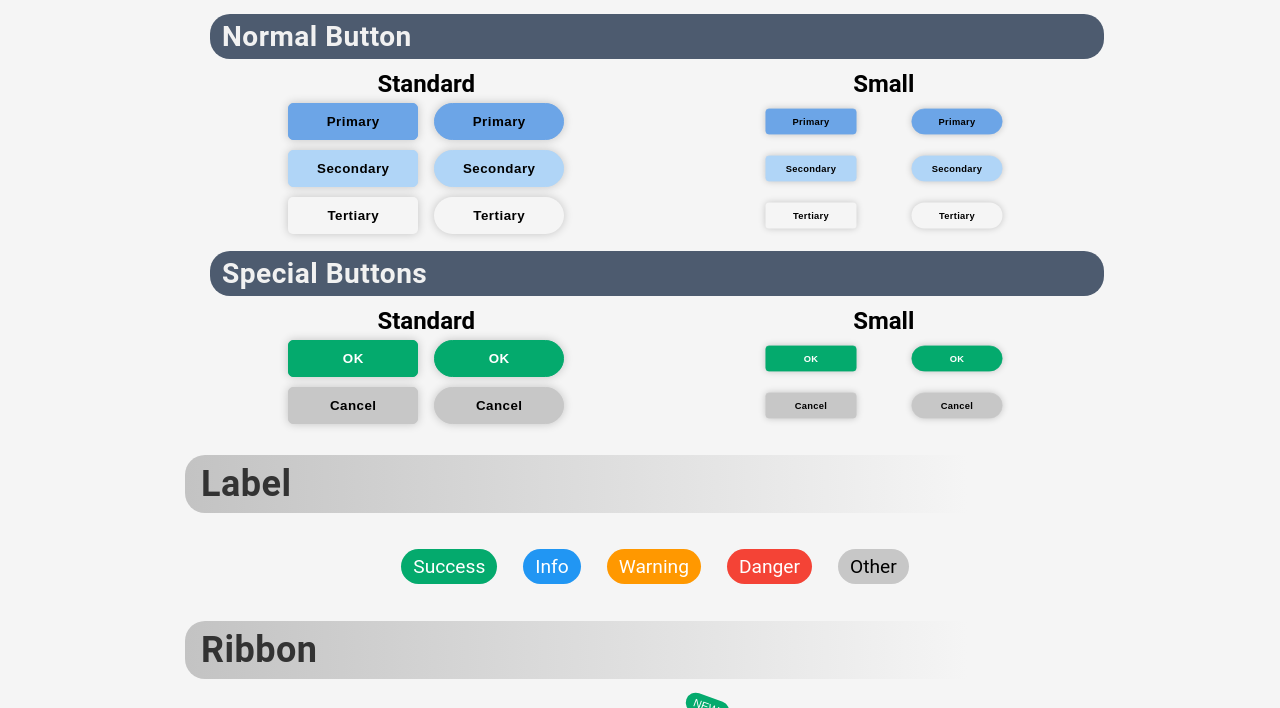
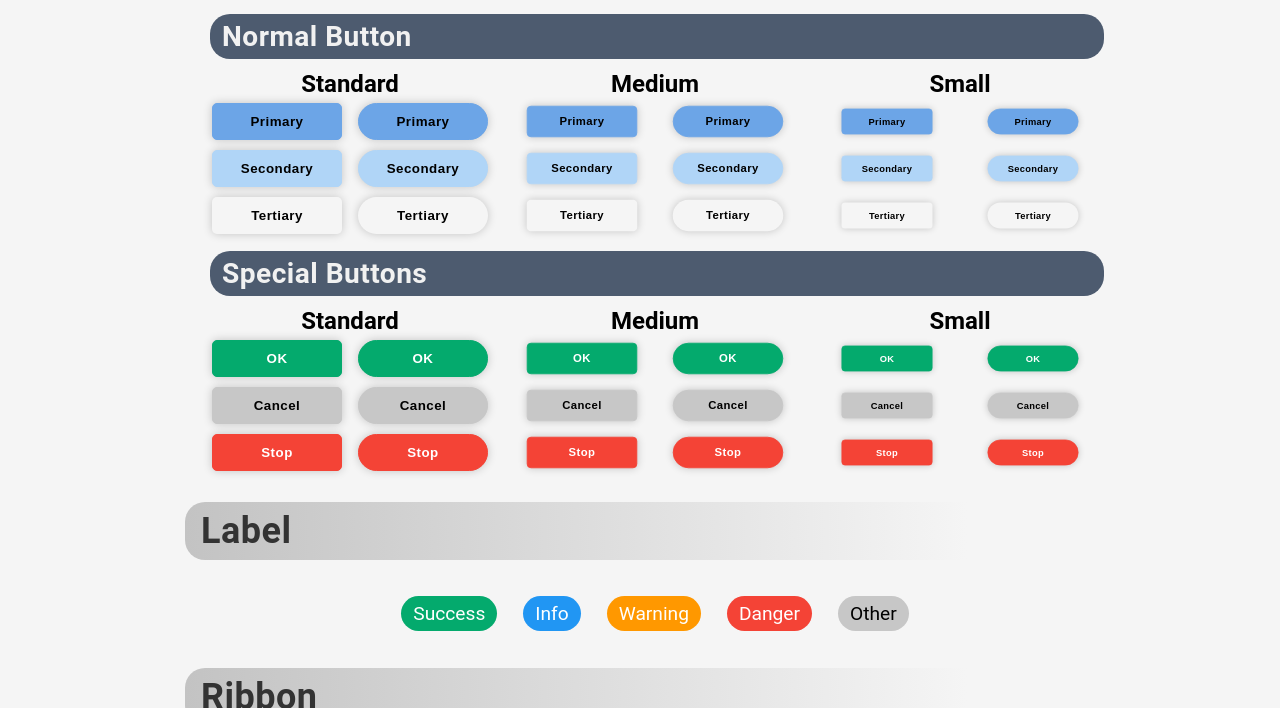
Before and after one commit to PRBDUDE/SCSS-Playground, a website: page src/index.html in a window 1280 px wide. Shown: the part 392-1100 px from the top of the page. Drawn offline with nearby package versions, Linux system fonts and the light colour scheme; files that its build step writes are made by us from their sources.

Commit message:
add more buttons

```diff
--- a/src/index.html
+++ b/src/index.html
@@ -55,6 +55,9 @@
                     <h4>Standard</h4>
                 </div>
                 <div>
+                    <h4>Medium</h4>
+                </div>
+                <div>
                     <h4>Small</h4>
                 </div>
             </div>
@@ -62,6 +65,10 @@
                 <div>
                     <button type="button" class="button-primary">Primary</button>
                     <button type="button" class="button-primary pill">Primary</button>
+                </div>
+                <div>
+                    <button type="button" class="medium-button-primary">Primary</button>
+                    <button type="button" class="medium-button-primary pill">Primary</button>
                 </div>
                 <div>
                     <button type="button" class="small-button-primary">Primary</button>
@@ -74,6 +81,10 @@
                     <button type="button" class="button-secondary pill">Secondary</button>
                 </div>
                 <div>
+                    <button type="button" class="medium-button-secondary">Secondary</button>
+                    <button type="button" class="medium-button-secondary pill">Secondary</button>
+                </div>
+                <div>
                     <button type="button" class="small-button-secondary">Secondary</button>
                     <button type="button" class="small-button-secondary pill">Secondary</button>
                 </div>
@@ -82,6 +93,10 @@
                 <div>
                     <button type="button" class="button-tertiary">Tertiary</button>
                     <button type="button" class="button-tertiary pill">Tertiary</button>
+                </div>
+                <div>
+                    <button type="button" class="medium-button-tertiary">Tertiary</button>
+                    <button type="button" class="medium-button-tertiary pill">Tertiary</button>
                 </div>
                 <div>
                     <button type="button" class="small-button-tertiary">Tertiary</button>
@@ -96,6 +111,9 @@
                     <h4>Standard</h4>
                 </div>
                 <div>
+                    <h4>Medium</h4>
+                </div>
+                <div>
                     <h4>Small</h4>
                 </div>
             </div>
@@ -103,6 +121,10 @@
                 <div>
                     <button type="button" class="button-ok">OK</button>
                     <button type="button" class="button-ok pill">OK</button>
+                </div>
+                <div>
+                    <button type="button" class="medium-button-ok">OK</button>
+                    <button type="button" class="medium-button-ok pill">OK</button>
                 </div>
                 <div>
                     <button type="button" class="small-button-ok">OK</button>
@@ -115,8 +137,26 @@
                     <button type="button" class="button-cancel pill">Cancel</button>
                 </div>
                 <div>
+                    <button type="button" class="medium-button-cancel">Cancel</button>
+                    <button type="button" class="medium-button-cancel pill">Cancel</button>
+                </div>
+                <div>
                     <button type="button" class="small-button-cancel">Cancel</button>
                     <button type="button" class="small-button-cancel pill">Cancel</button>
+                </div>
+            </div>
+            <div class="button-group">
+                <div>
+                    <button type="button" class="button-stop">Stop</button>
+                    <button type="button" class="button-stop pill">Stop</button>
+                </div>
+                <div>
+                    <button type="button" class="medium-button-stop">Stop</button>
+                    <button type="button" class="medium-button-stop pill">Stop</button>
+                </div>
+                <div>
+                    <button type="button" class="small-button-stop">Stop</button>
+                    <button type="button" class="small-button-stop pill">Stop</button>
                 </div>
             </div>
         </div>
```
